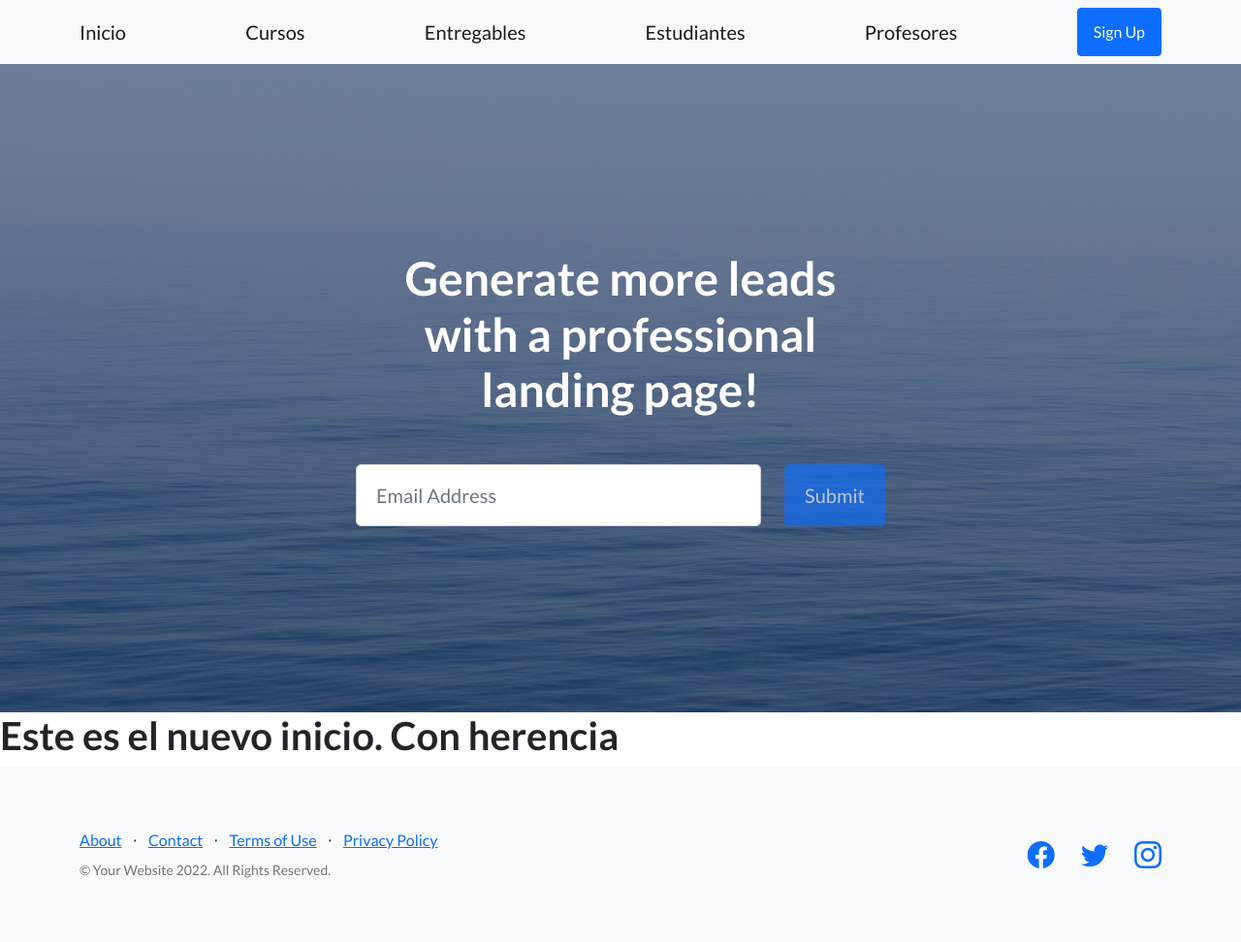
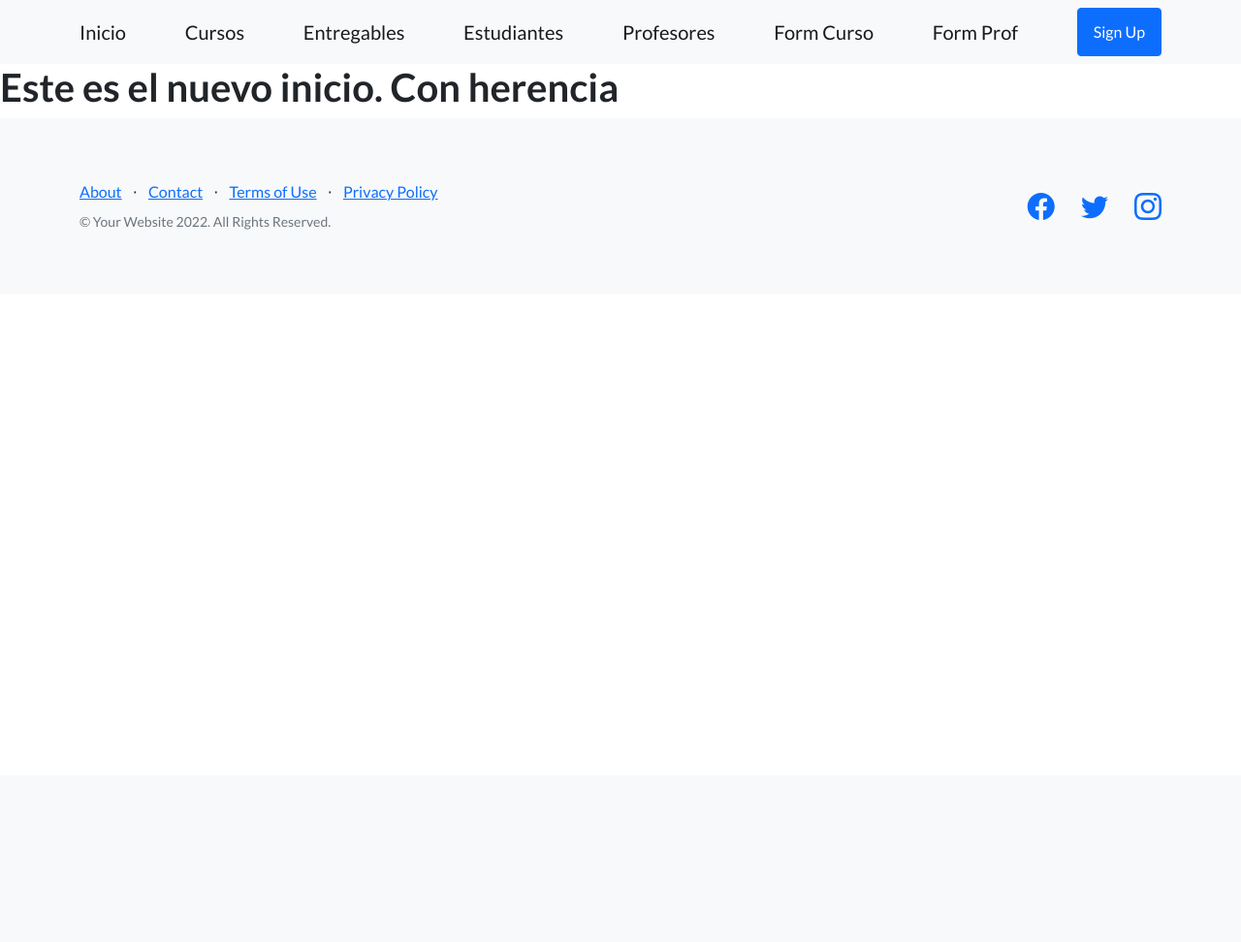
Before and after one commit to marco1367/MVT-Django-prueba, a Django app: page /AppCoder/ in a window 1280 px wide. Shown: the whole page at 97% size. After the commit the page ends 237 px from the top, so only its background shows below. Run offline with Django 4.2, Linux system fonts and the light colour scheme; some libraries are stand-ins or nearby versions.

Commit message:
formulario POST

```diff
--- a/ProyectoCoder/AppCoder/templates/AppCoder/padre.html
+++ b/ProyectoCoder/AppCoder/templates/AppCoder/padre.html
@@ -26,58 +26,12 @@
                 <a class="navbar-brand" href="{% url 'entregables' %}">Entregables</a>
                 <a class="navbar-brand" href="{% url 'estudiantes' %}">Estudiantes</a>
                 <a class="navbar-brand" href="{% url 'profesores' %}">Profesores</a>
+                <a class="navbar-brand" href="{% url 'formulario' %}">Form Curso</a>
+                <a class="navbar-brand" href="{% url 'formulario-profesor' %}">Form Prof</a>
 
                 <a class="btn btn-primary" href="#signup">Sign Up</a>
             </div>
         </nav>
-        <!-- Masthead-->
-        <header class="masthead">
-            <div class="container position-relative">
-                <div class="row justify-content-center">
-                    <div class="col-xl-6">
-                        <div class="text-center text-white">
-                            <!-- Page heading-->
-                            <h1 class="mb-5">Generate more leads with a professional landing page!</h1>
-                            <!-- Signup form-->
-                            <!-- * * * * * * * * * * * * * * *-->
-                            <!-- * * SB Forms Contact Form * *-->
-                            <!-- * * * * * * * * * * * * * * *-->
-                            <!-- This form is pre-integrated with SB Forms.-->
-                            <!-- To make this form functional, sign up at-->
-                            <!-- https://startbootstrap.com/solution/contact-forms-->
-                            <!-- to get an API token!-->
-                            <form class="form-subscribe" id="contactForm" data-sb-form-api-token="API_TOKEN">
-                                <!-- Email address input-->
-                                <div class="row">
-                                    <div class="col">
-                                        <input class="form-control form-control-lg" id="emailAddress" type="email" placeholder="Email Address" data-sb-validations="required,email" />
-                                        <div class="invalid-feedback text-white" data-sb-feedback="emailAddress:required">Email Address is required.</div>
-                                        <div class="invalid-feedback text-white" data-sb-feedback="emailAddress:email">Email Address Email is not valid.</div>
-                                    </div>
-                                    <div class="col-auto"><button class="btn btn-primary btn-lg disabled" id="submitButton" type="submit">Submit</button></div>
-                                </div>
-                                <!-- Submit success message-->
-                                <!---->
-                                <!-- This is what your users will see when the form-->
-                                <!-- has successfully submitted-->
-                                <div class="d-none" id="submitSuccessMessage">
-                                    <div class="text-center mb-3">
-                                        <div class="fw-bolder">Form submission successful!</div>
-                                        <p>To activate this form, sign up at</p>
-                                        <a class="text-white" href="https://startbootstrap.com/solution/contact-forms">https://startbootstrap.com/solution/contact-forms</a>
-                                    </div>
-                                </div>
-                                <!-- Submit error message-->
-                                <!---->
-                                <!-- This is what your users will see when there is-->
-                                <!-- an error submitting the form-->
-                                <div class="d-none" id="submitErrorMessage"><div class="text-center text-danger mb-3">Error sending message!</div></div>
-                            </form>
-                        </div>
-                    </div>
-                </div>
-            </div>
-        </header>
 
         <!-- esto es lo que va a cambiar -->
 
--- a/ProyectoCoder/AppCoder/urls.py
+++ b/ProyectoCoder/AppCoder/urls.py
@@ -8,4 +8,6 @@ urlpatterns = [
     path('profesores', profesores, name='profesores'),
     path('estudiantes', estudiantes, name='estudiantes'),
     path('entregables', entregables, name='entregables'),
+    path('formulario', curspFormulario, name='formulario'),
+    path('formulario-profesor', profesorFormulario, name='formulario-profesor'),
 ]
--- a/ProyectoCoder/AppCoder/views.py
+++ b/ProyectoCoder/AppCoder/views.py
@@ -1,6 +1,8 @@
+from ast import If
 from django.shortcuts import render
 from django.http import HttpResponse
-from AppCoder.models import Curso
+from AppCoder.models import *
+from AppCoder.forms import CursoFOrmulario, ProfesorFormulario
 
 # Create your views here.
 
@@ -30,3 +32,44 @@ def estudiantes(request):
 
 def entregables(request):
     return render(request, "AppCoder/entregables.html")
+
+def curspFormulario(request):
+    if request.method == 'POST':
+
+        miFormulario = CursoFOrmulario(request.POST)
+
+        if miFormulario.is_valid:
+
+            informacion = miFormulario.cleaned_data
+            curso = Curso(nombre=informacion['curso'], camada=informacion['camada'])
+            curso.save()
+            return render(request, "AppCoder/inicio.html") ##Vuelvo al inicio o a donde quiera
+    else:
+        miFormulario = CursoFOrmulario() #formulario vacio par acontruir el html
+    return render(request, "AppCoder/formulario.html", {"miFormulario":miFormulario})
+
+
+def profesorFormulario(request):
+    if request.method == 'POST':
+
+        miFormulario = ProfesorFormulario(request.POST)
+
+        if miFormulario.is_valid:
+            print(miFormulario)
+
+            informacion = miFormulario.cleaned_data
+            profesor = Profesor(
+                nombre=informacion['nombre'],
+                apellido=informacion['apellido'],
+                email=informacion['email'],
+                profesion=informacion['profesion']
+            )
+            profesor.save()
+            return render(request, "AppCoder/inicio.html") ##Vuelvo al inicio o a donde quiera
+    else:
+        miFormulario = ProfesorFormulario() #formulario vacio par acontruir el html
+    return render(request, "AppCoder/formulario-profesor.html", {"miFormulario":miFormulario})
+
+
+def busquedaCamada(request):
+    pass
```
Also changed, not shown: ProyectoCoder/AppCoder/forms.py (added, +14 -0 lines), ProyectoCoder/AppCoder/templates/AppCoder/formulario-profesor.html (added, +38 -0 lines), ProyectoCoder/AppCoder/templates/AppCoder/formulario.html (added, +36 -0 lines), ProyectoCoder/db.sqlite3.
